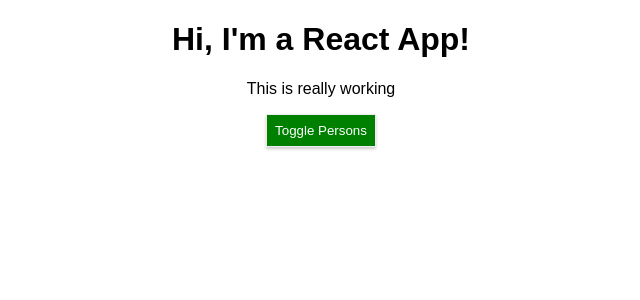
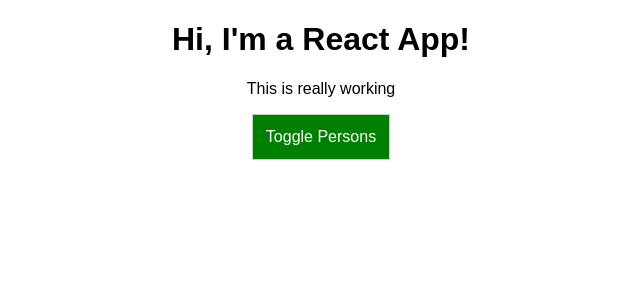
Before and after one commit to AndersonCossul/learning-react, a React app: page / in a window 1280 px wide. Shown: the top 300 px of the page, without its empty margins (319-959 px from the left). Built offline with nearby package versions, Linux system fonts and the light colour scheme.

Commit message:
Button styled in css instead of inline.

```diff
--- a/src/App.css
+++ b/src/App.css
@@ -9,3 +9,27 @@
 .bold {
   font-weight: bold;
 }
+
+.App button {
+  border: 1px solid #ccc;
+  padding: 13px;
+  background-color: green;
+  font: inherit;
+  color: #fff;
+  cursor: pointer;
+  transition: all 200ms ease;
+}
+
+.App button:hover {
+  background-color: lightgreen;
+  color: #000;
+}
+
+.App button.Red {
+  background-color: red;
+}
+
+.App button.Red:hover {
+  background-color: salmon;
+  color: #000;
+}
--- a/src/App.js
+++ b/src/App.js
@@ -40,18 +40,8 @@ class App extends Component {
   }
 
   render() {
-    const style = {
-      backgroundColor: 'green',
-      color: '#fff',
-      font: 'inhiret',
-      border: '1px solid #eee',
-      boxShadow: '0 2px 3px #ccc',
-      padding: '8px',
-      cursor: 'pointer',
-      outline: 'none'
-    }
-
     let persons = null
+    let btnClass = ''
 
     if (this.state.showPersons) {
       persons = (
@@ -67,7 +57,7 @@ class App extends Component {
         </div>
       )
 
-      style.backgroundColor = 'red'
+      btnClass = classes.Red
     }
 
     const assignedClasses = []
@@ -84,7 +74,7 @@ class App extends Component {
         <h1>Hi, I'm a React App!</h1>
         <p className={assignedClasses.join(' ')}>This is really working</p>
         <button
-          style={style}
+          className={btnClass}
           onClick={this.togglePersonsHandler}>Toggle Persons</button>
         {persons}
       </div>
```
